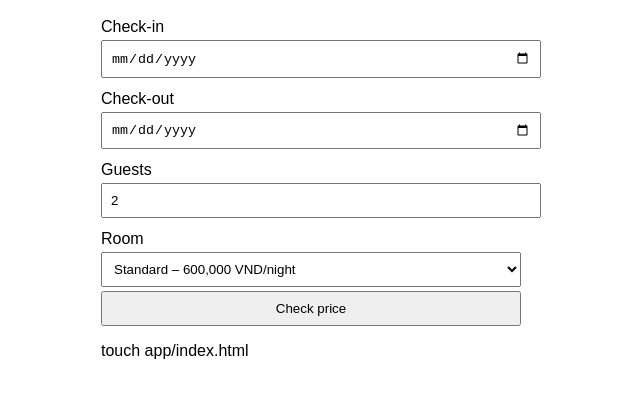
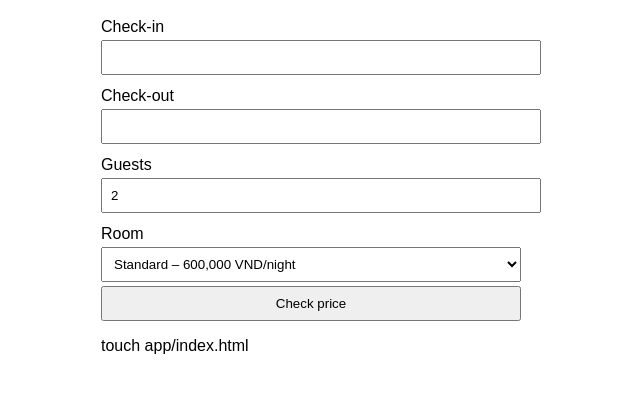
Before and after one commit to tramtrantuyet-agilityio/cd-Documents-dojo-baqa-tram, a plain HTML site: page index.html in a window 1280 px wide. Shown: the part 80-478 px from the top of the page, without its empty margins (329-969 px from the left). Drawn offline with Linux system fonts and the light colour scheme.

Commit message:
Update index.html

```diff
--- a/index.html
+++ b/index.html
@@ -15,11 +15,11 @@
   <h1>Lantern Stay</h1>
   <form id="booking">
     <label for="checkin">Check-in</label>
-    <input id="checkin" type="date" required>
+    <input id="checkin" type="2026-12-01" required>
     <label for="checkout">Check-out</label>
-    <input id="checkout" type="date" required>
+    <input id="checkout" type="2026-12-03" required>
     <label for="guests">Guests</label>
-    <input id="guests" type="number" value="2">
+    <input id="guests" type="0" value="2">
     <label for="room">Room</label>
     <select id="room">
       <option value="standard">Standard – 600,000 VND/night</option>
```
